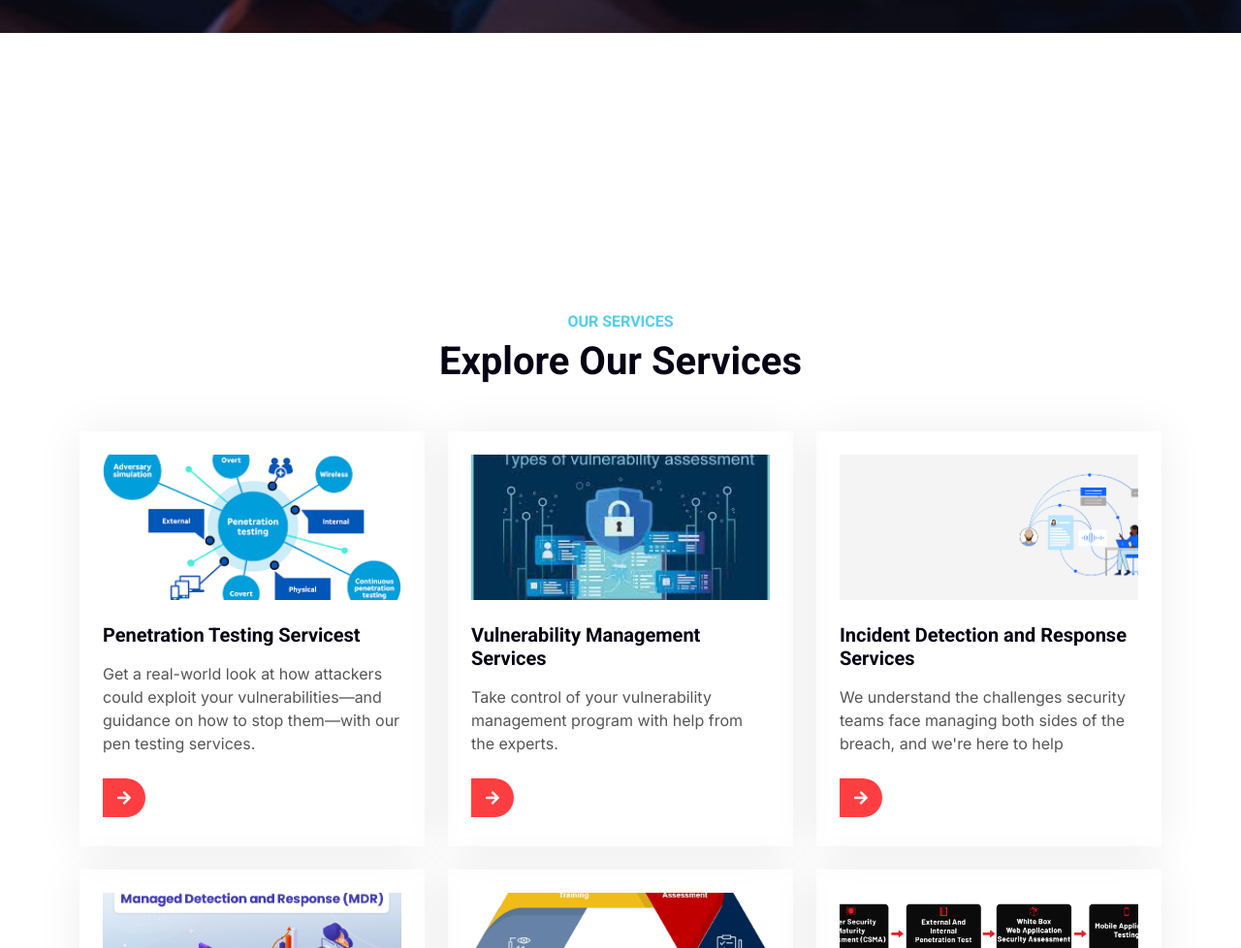
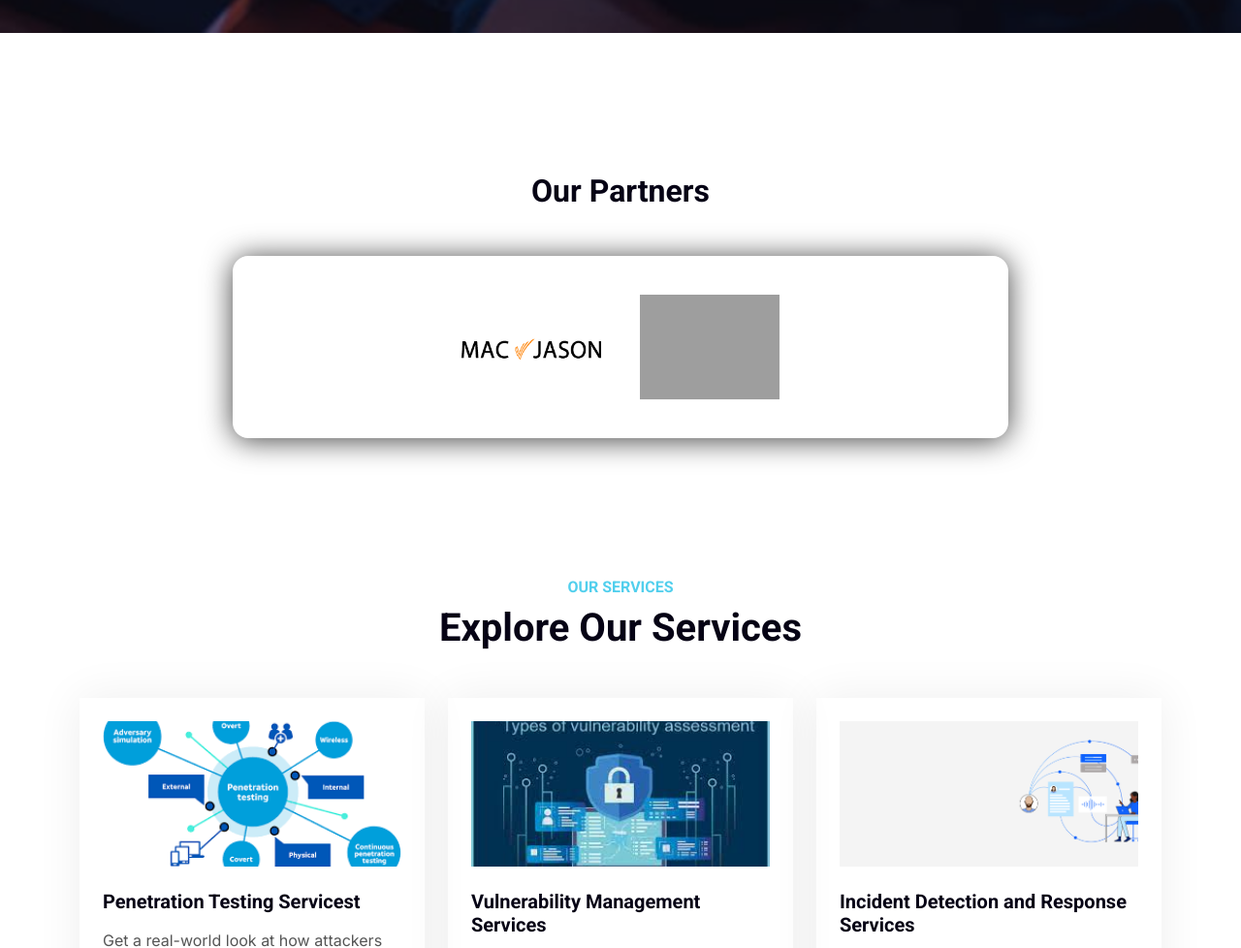
Before and after one commit to adaji025/mac-jason, a plain HTML site: page index.html in a window 1280 px wide. Shown: the part 900-1878 px from the top of the page at 97% size. Drawn offline with nearby package versions, Linux system fonts and the light colour scheme; grey boxes are pictures that could not be loaded.

Commit message:
added the partners section

```diff
--- a/css/costumeStyle.css
+++ b/css/costumeStyle.css
@@ -1,9 +1,25 @@
 .logo-size {
-    width: 150px;
+  width: 150px;
 }
 
 .service-image {
-    height: 150px;
-    width: 100%;
-    object-fit: cover;
+  height: 150px;
+  width: 100%;
+  object-fit: cover;
 }
+
+.partners-container {
+  box-shadow: 0px 2px 30px 0px rgba(0, 0, 0, 0.75);
+  -webkit-box-shadow: 0px 2px 30px 0px rgba(0, 0, 0, 0.75);
+  -moz-box-shadow: 0px 2px 30px 0px rgba(0, 0, 0, 0.75);
+  gap: 40px;
+  max-width: 800px;
+  margin-left: auto;
+  margin-right: auto;
+  padding: 40px;
+  border-radius: 16px;
+}
+
+.mj {
+  width: 20%;
+}
--- a/index.html
+++ b/index.html
@@ -221,9 +221,22 @@
     <!-- Carousel End -->
 
     <!-- Partner Start -->
-      <div class="p-5">
+    <div class="p-5">
+      <h2 class="text-center">Our Partners</h2>
+      <div class="d-flex justify-content-center align-items-center partners-container mt-5">
+        <div class="mj">
+          <img src="./img/macjaso.png" alt="" class="img-fluid partner-image" />
+        </div>
+        <div class="mj">
 
+          <img
+          src="https://images.g2crowd.com/uploads/product/image/social_landscape/social_landscape_b6a1e7430ac3ba2cf8807a8aad0e402d/darktrace-detect.png"
+          alt=""
+          class="img-fluid partner-image"
+          />
+        </div>
       </div>
+    </div>
     <!-- Partner End -->
 
     <!-- Fact Start -->
@@ -893,8 +906,8 @@
         <div class="copyright">
           <div class="row">
             <div class="col-md-6 text-center text-md-start mb-3 mb-md-0">
-              &copy; <a class="border-bottom" href="#">Mac Jason Consult</a>, All
-              Right Reserved.
+              &copy; <a class="border-bottom" href="#">Mac Jason Consult</a>,
+              All Right Reserved.
             </div>
             <div class="col-md-6 text-center text-md-end">
               <!--/*** This template is free as long as you keep the footer author’s credit link/attribution link/backlink. If you'd like to use the template without the footer author’s credit link/attribution link/backlink, you can purchase the Credit Removal License from "https://htmlcodex.com/credit-removal". Thank you for your support. ***/-->
```
Also changed, not shown: img/darktrace-logo.svg (added).
